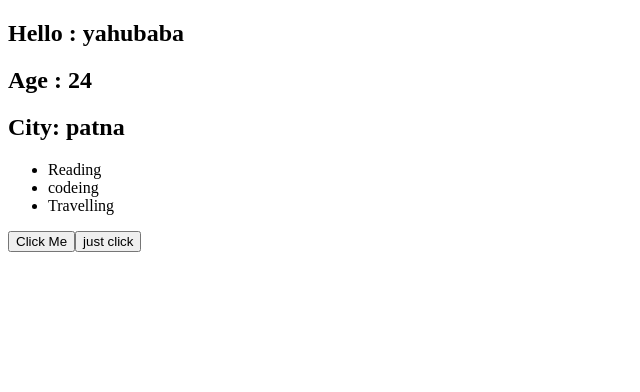
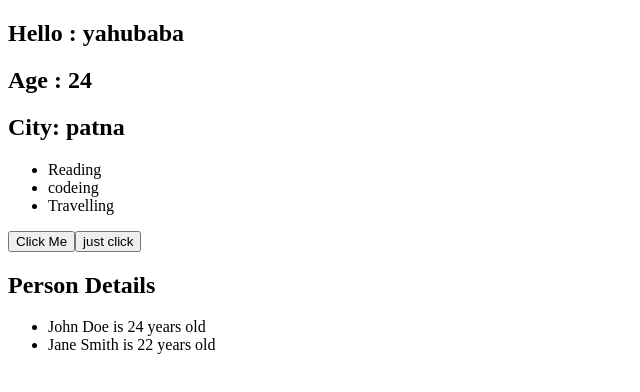
Before and after one commit to Premkumar2479/REACTJS_LEARING, a React app: page / in a window 1280 px wide. Shown: the top 392 px of the page, without its empty margins (0-640 px from the left). Built offline with nearby package versions, Linux system fonts and the light colour scheme; the HTML template or start-up script is replaced by a standard one.

Commit message:
some updates

```diff
--- a/src/App.jsx
+++ b/src/App.jsx
@@ -35,7 +35,7 @@ function ByeMessage(){
     <Hello name = "yahubaba" age = {24} city = "patna" hobbies ={hobbies} />
     <Button  label="Click Me" handleClick={Message}/>
         <Button  label="just click" handleClick={ByeMessage}/>
-
+    <Bye />
 
     </>
   )
--- a/src/Bye.jsx
+++ b/src/Bye.jsx
@@ -1,27 +1,23 @@
-//import  styles from "./Bye.module.css";
-
-//create objects in the jsx
-
 function Bye(){
 
     const users =[
         {firstName: "John", lastName:"Doe" , age:24},
-        {firstName: "John", lastName:"Doe" , age:24}
-    ]
+        {firstName: "Jane", lastName:"Smith" , age:22}
+    ];
 
     function fullName(user){
-        return     user.firstName + " " + user.lastName;
-
+        return user.firstName + " " + user.lastName;
     }
-
 
     return (
         <div>
             <h2>Person Details</h2>
             <ul>
-            {users.map((user, index) => (
-                <li>{fullName(user)} is {user.age} years old</li>
-            ))}
+                {users.map((user, index) => (
+                    <li key={index}>
+                        {fullName(user)} is {user.age} years old
+                    </li>
+                ))}
             </ul>
         </div>
     );
```
